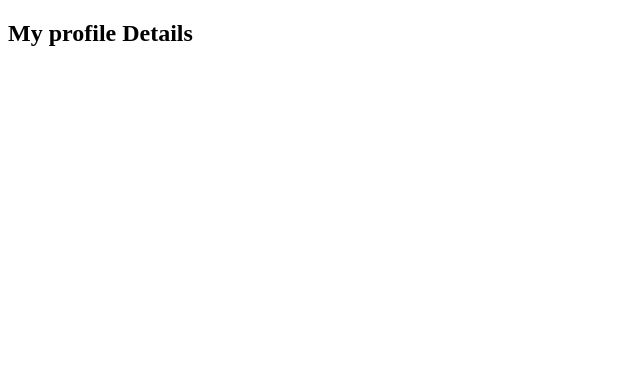
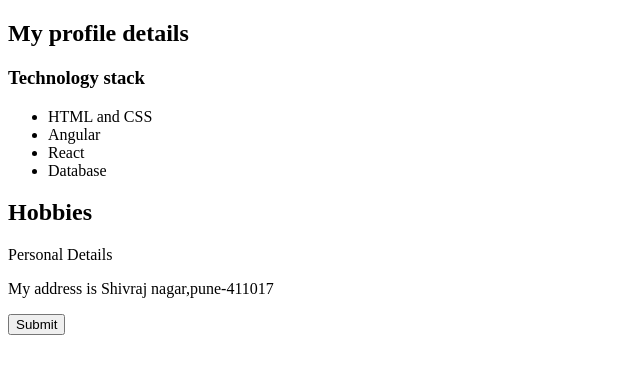
Before and after one commit to poojarupanwar/JS_Learning, a plain HTML site: page DOM/profile.html in a window 1280 px wide. Shown: the whole page, without its empty margins (0-640 px from the left). Drawn offline with Linux system fonts and the light colour scheme.

Commit message:
Update Dom\profile.html file
learn add onclick function old way ....

```diff
--- a/DOM/profile.html
+++ b/DOM/profile.html
@@ -1,10 +1,39 @@
 <!DOCTYPE html>
 <html lang="en">
+<style>
+
+</style>
 <head>
     <title>Document</title>
 </head>
+
 <body>
-    <h2>My profile Details</h2>
 
+    <h2>
+        My profile details
+    </h2>
+    <h3>Technology stack</h3>
+
+    <ul name="list">
+        <li>HTML and CSS</li>
+        <li>Angular</li>
+        <li>React</li>
+        <li>Database</li>
+    </ul>
+    <div id="hobby">
+        <h2 id="h2">Hobbies</h2>
+
+    </div>
+
+
+    <div id="divProject">
+         </div>
+<p onclick="show()">Personal Details</p>
+
+<p id="address">My address is Shivraj nagar,pune-411017</p>
+<button type="button">Submit</button>
+
+<script src="script.js"> </script>
 </body>
+
 </html>
```
